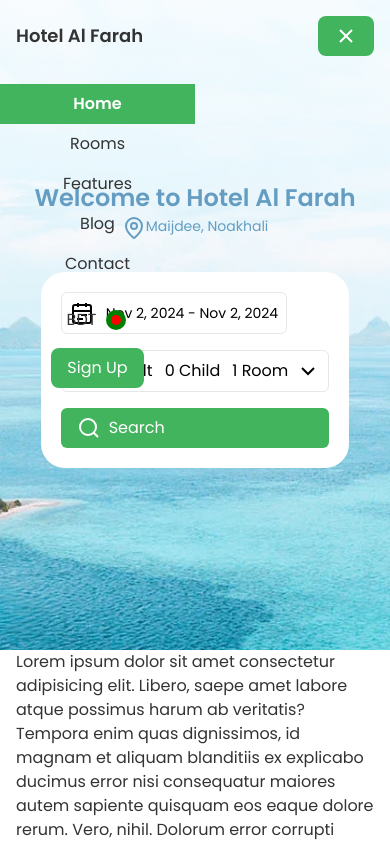
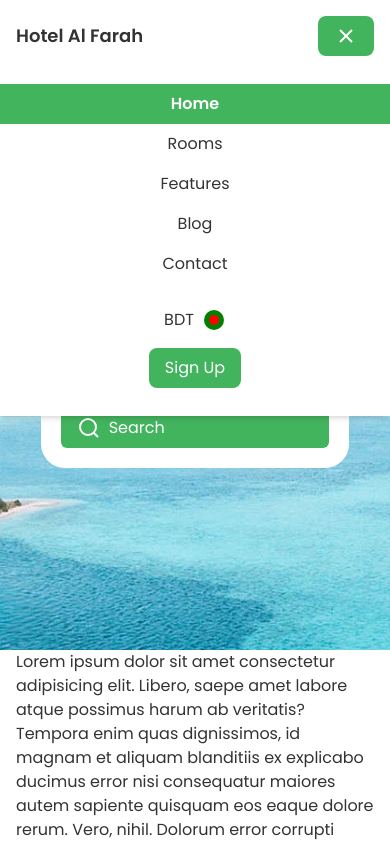
Before and after one commit to tanvir-hossen49/hotel_management_client, a React (Vite) app: page / in a window 390 px wide. Both pictures are taken after a click on the button "Open". Shown: the top 844 px of the page. Built offline with nearby package versions, Linux system fonts and the light colour scheme.

Commit message:
solve nav color issue

```diff
--- a/src/components/Navbar/NavItem.jsx
+++ b/src/components/Navbar/NavItem.jsx
@@ -41,7 +41,7 @@ const NavItem = ({ isMenuOpen, setIsMenuOpen }) => {
 
       {/* Mobile Menu */}
       {isMenuOpen && (
-        <div className="py-3 md:hidden mt-4 space-y-4 text-center w-1/2">
+        <div className="bg-white py-3 md:hidden mt-4 space-y-4 text-center">
           <NavLinks onClick={() => setIsMenuOpen(false)} />
           <CurrencySelector />
 
--- a/src/components/Navbar/StickyNav.jsx
+++ b/src/components/Navbar/StickyNav.jsx
@@ -16,7 +16,7 @@ const StickyNav = ({ isMenuOpen, setIsMenuOpen }) => {
   return (
     <nav
       className={`${
-        isSticky ? "shadow-md bg-white" : "bg-transparent"
+        isMenuOpen || isSticky ? "bg-white shadow-md " : "bg-transparent"
       } py-4 transition-all duration-300 fixed top-0 left-0 right-0 z-50`}
     >
       <NavItem isMenuOpen={isMenuOpen} setIsMenuOpen={setIsMenuOpen} />
```
